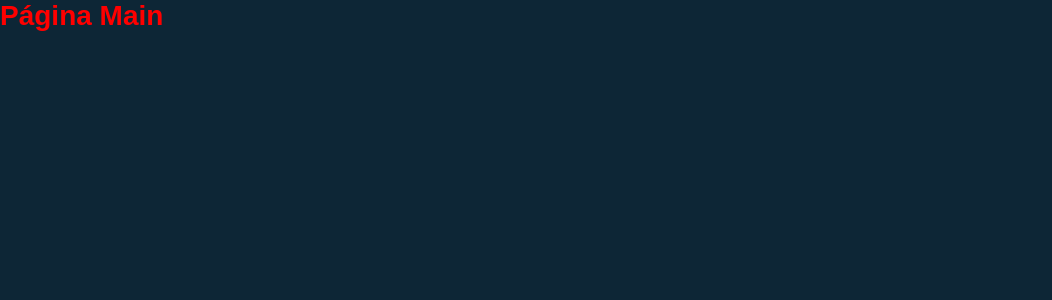
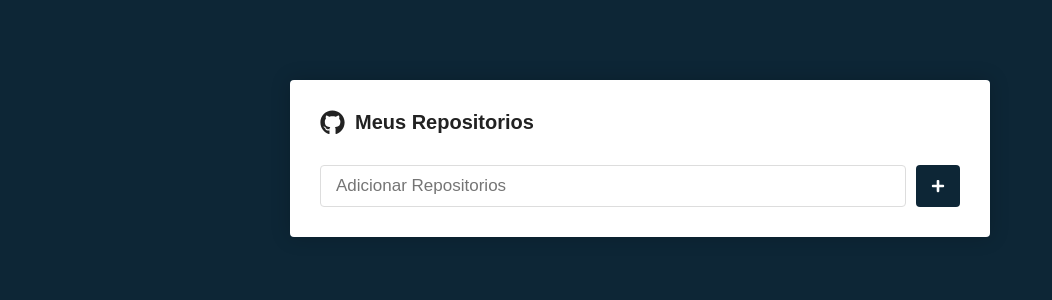
Before and after one commit to RaphaelDamico/repositorios-app, a React (Create React App) app: page / in a window 1280 px wide. Shown: the top 300 px of the page, without its empty margins (0-1052 px from the left). Built offline with nearby package versions, Linux system fonts and the light colour scheme.

Commit message:
Criando componentes e estilizando na pagina main

```diff
--- a/package.json
+++ b/package.json
@@ -8,6 +8,7 @@
     "@testing-library/user-event": "^13.5.0",
     "react": "^18.2.0",
     "react-dom": "^18.2.0",
+    "react-icons": "^5.0.1",
     "react-router-dom": "^5.3.4",
     "react-scripts": "5.0.1",
     "styled-components": "^6.1.8",
--- a/src/pages/Main/index.js
+++ b/src/pages/Main/index.js
@@ -1,11 +1,24 @@
 import React from 'react';
-import { Title } from './styles';
+import { FaGithub, FaPlus } from 'react-icons/fa'
+import { Container, Form, SubmitButton } from './styles';
+
 
 export default function Main() {
     return(
-        <Title>
-            Página Main
-        </Title>
+        <Container>
+            <h1>
+                <FaGithub size={25} />
+                Meus Repositorios
+            </h1>
+
+            <Form onSubmit={() => {}}>
+                <input type="text" placeholder="Adicionar Repositorios" />
+
+                <SubmitButton>
+                    <FaPlus color="#FFF" size={14} />
+                </SubmitButton>
+            </Form>
+        </Container>
 
     );
 }
--- a/src/pages/Main/styles.js
+++ b/src/pages/Main/styles.js
@@ -1,6 +1,46 @@
 import styled from 'styled-components';
 
-export const Title = styled.h1`
-   color:#FF0000;
+export const Container = styled.div`
+      max-width: 700px;
+      background: #FFF;
+      border-radius: 4px;
+      box-shadow: 0 0 20px rgba(0,0,0, 0.2);
+      padding: 30px;
+      margin: 80px auto;
 
+      h1 {
+        font-size: 20px;
+        display: flex;
+        align-items: center;
+        flex-direction: row;
+
+        svg {
+            margin-right: 10px
+        }
+      }
 `;
+
+export const Form = styled.form`
+    margin-top: 30px;
+    display: flex;
+    flex-direction: row;
+
+    input {
+        flex: 1;
+        border: 1px solid #DDD;
+        padding: 10px 15px;
+        border-radius: 4px;
+        font-size: 17px;
+    }
+`;
+
+export const SubmitButton = styled.button`
+    background: #0D2636;
+    border: 0;
+    border-radius: 4px;
+    margin-left: 10px;
+    padding: 0 15px;
+    display: flex;
+    justify-content: center;
+    align-items: center;
+`;
```
Also changed, not shown: 1 other file (tests, documents, lock files or other folders).
